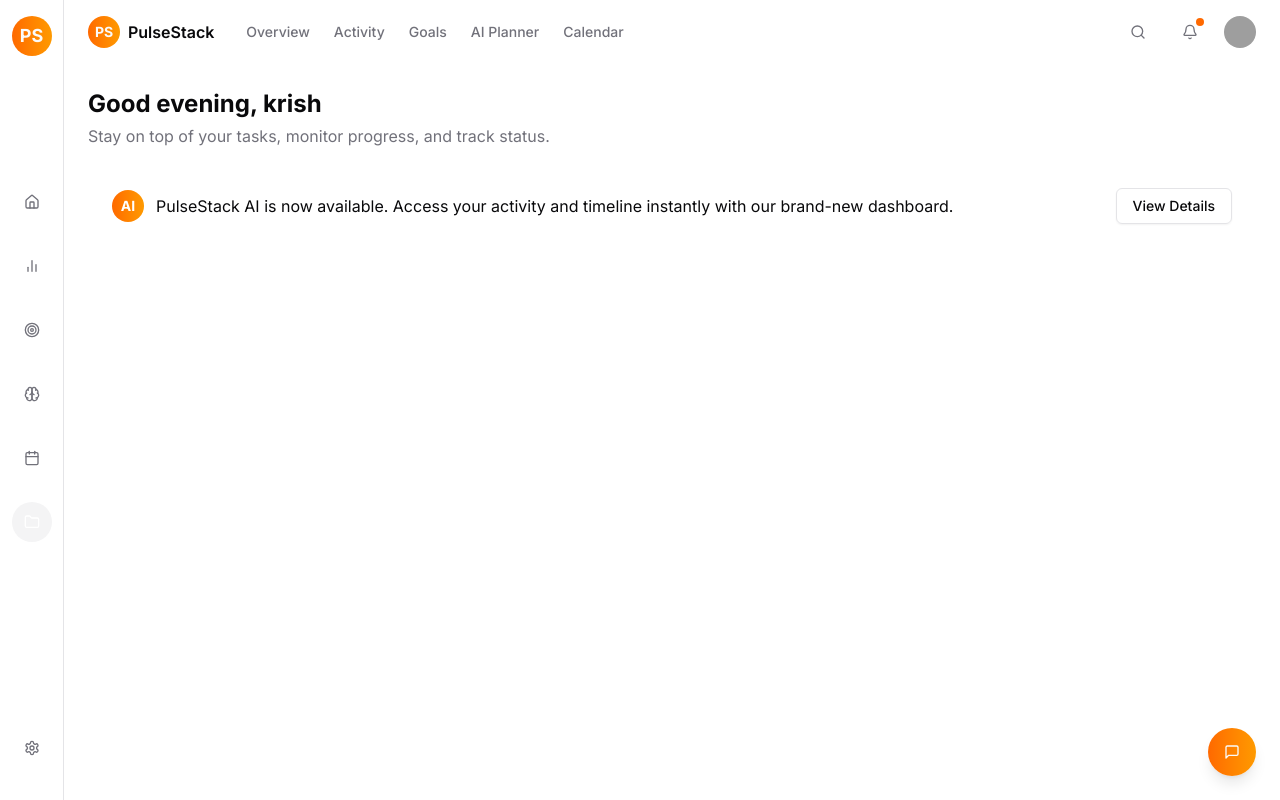
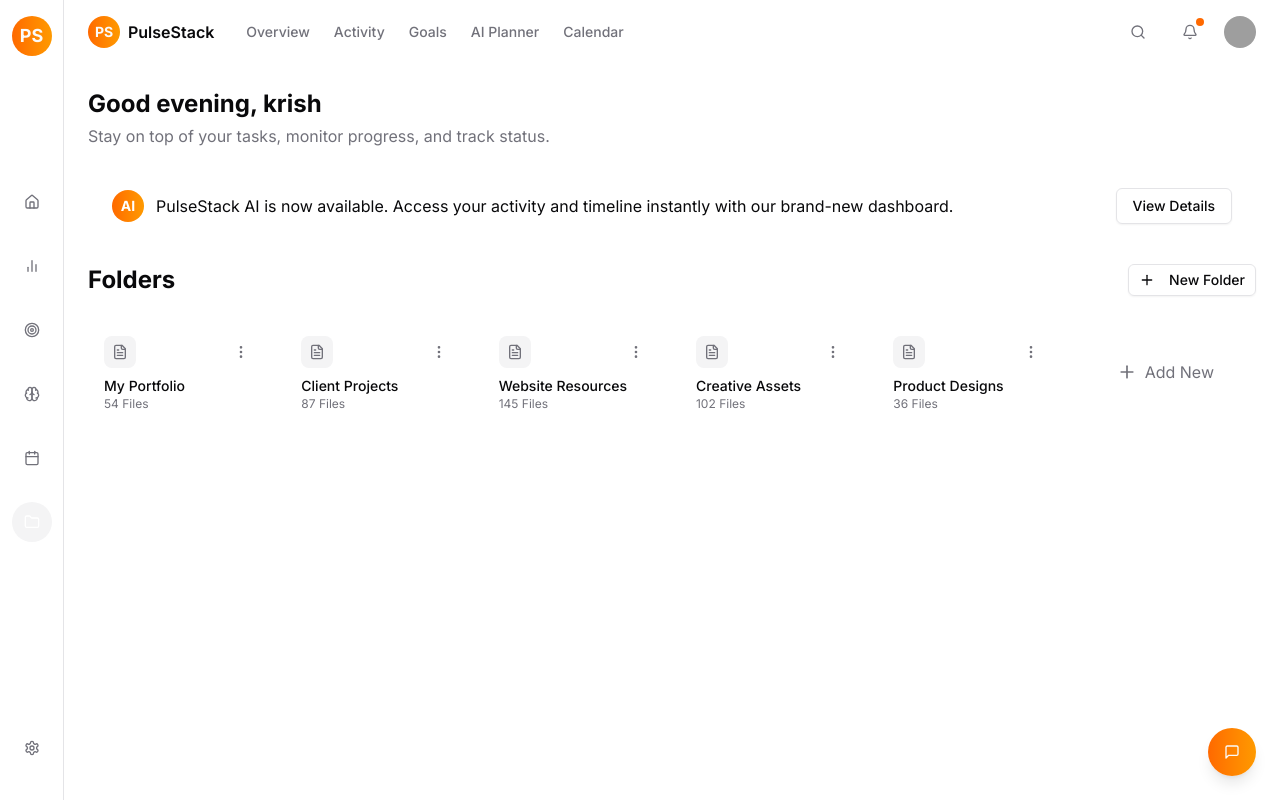
Before and after one commit to krishkumar1577/PulseStack, a Next.js app in the folder client/: page / in a window 1280 px wide. Both pictures are taken after a click on the button 31 px from the left and 522 px from the top of the page. Built offline with nearby package versions, Linux system fonts and the light colour scheme; grey boxes are pictures that could not be loaded.

Commit message:
feat: integrate folder context and provider, enhance dashboard and files page with folder functionality

```diff
--- a/client/src/components/dashboard/dashboard-content.tsx
+++ b/client/src/components/dashboard/dashboard-content.tsx
@@ -20,6 +20,7 @@ import { useState } from "react"
 import { NewActivityDialog } from "@/components/dashboard/new-activity-dialog"
 import { useActivityContext } from "@/contexts/activity-context"
 import { useEventContext } from "@/contexts/event-context"
+import { useFolderContext } from "@/contexts/folder-context"
 
 interface DashboardContentProps {
   setSelectedView?: (view: string) => void
@@ -30,6 +31,7 @@ export function DashboardContent({ setSelectedView }: DashboardContentProps) {
   const [boardView, setBoardView] = useState(false)
   const { activities, addActivity } = useActivityContext()
   const { events } = useEventContext()
+  const { folders } = useFolderContext()
 
   // Group activities by status for the kanban columns
   const taskColumns = [
@@ -141,11 +143,9 @@ export function DashboardContent({ setSelectedView }: DashboardContentProps) {
           </Button>
         </div>
         <div className="grid grid-cols-1 md:grid-cols-3 lg:grid-cols-6 gap-4">
-          <FolderCard count={54} title="My Portfolio" />
-          <FolderCard count={87} title="Client Projects" />
-          <FolderCard count={145} title="Website Resources" />
-          <FolderCard count={102} title="Creative Assets" />
-          <FolderCard count={36} title="Product Designs" />
+          {folders.map(folder => (
+            <FolderCard key={folder.id} count={folder.fileCount} title={folder.name} icon={folder.icon} />
+          ))}
           <div className="bg-card rounded-lg p-4 flex items-center justify-center cursor-pointer hover:bg-secondary/70 transition-colors h-[104px]">
             <div className="flex items-center gap-2 text-muted-foreground">
               <Plus className="h-5 w-5" />
--- a/client/src/components/dashboard/dashboard-sidebar.tsx
+++ b/client/src/components/dashboard/dashboard-sidebar.tsx
@@ -6,6 +6,7 @@ import { useTheme } from "next-themes"
 import { useRouter, usePathname } from "next/navigation"
 import { Button } from "@/components/ui/button"
 import { cn } from "@/lib/utils"
+import { useFolderContext } from "@/contexts/folder-context"
 
 interface DashboardSidebarProps {
   selectedView: string
@@ -14,6 +15,7 @@ interface DashboardSidebarProps {
 
 export function DashboardSidebar({ selectedView, setSelectedView }: DashboardSidebarProps) {
   const { theme, setTheme } = useTheme()
+  const { folders } = useFolderContext();
   const router = useRouter()
   const pathname = usePathname()
 
@@ -121,6 +123,22 @@ export function DashboardSidebar({ selectedView, setSelectedView }: DashboardSid
         />
       </div>
 
+      {/* Folder Bar Section
+      <div className="flex flex-col items-center gap-2 mt-8 px-2 w-full">
+        <div className="text-xs text-muted-foreground mb-2">Folders</div>
+        {folders.map(folder => (
+          <Button
+            key={folder.id}
+            variant="ghost"
+            size="icon"
+            className="w-full flex items-center justify-center mb-1"
+            title={folder.name}
+          >
+            {folder.icon || <Folder className="h-5 w-5 text-muted-foreground" />}
+          </Button>
+        ))}
+      </div> */}
+
       <div className="mt-auto flex flex-col items-center gap-6 mb-8">
         <SidebarIcon
           icon={<Settings className="h-5 w-5" />}
--- a/client/src/components/dashboard/dashboard.tsx
+++ b/client/src/components/dashboard/dashboard.tsx
@@ -12,12 +12,17 @@ import { SettingsPage } from "@/components/pages/settings-page"
 import { ChatWidget } from "@/components/dashboard/chat-widget"
 import { ActivityProvider } from "@/contexts/activity-context"
 import { EventProvider } from "@/contexts/event-context"
+import { FolderProvider } from "@/contexts/folder-context"
+import { FileProvider } from "@/contexts/file-context"
+import FilesPage from "@/components/pages/files-page"
 
 export function Dashboard() {
   const [selectedView, setSelectedView] = useState<string>("overview")
   const [chatOpen, setChatOpen] = useState<boolean>(false)
 
   return (
+    <FolderProvider>
+      <FileProvider>
         <ActivityProvider>
           <EventProvider>
             <div className="flex min-h-screen">
@@ -31,11 +36,14 @@ export function Dashboard() {
                 {selectedView === "ai-planner" && <AIPlannerPage />}
                 {selectedView === "calendar" && <CalendarPage />}
                 {selectedView === "settings" && <SettingsPage />}
+                {selectedView === "files" && <FilesPage />}
               </div>
 
               <ChatWidget isOpen={chatOpen} setIsOpen={setChatOpen} />
             </div>
           </EventProvider>
         </ActivityProvider>
+      </FileProvider>
+    </FolderProvider>
   )
 }
--- /dev/null
+++ b/client/src/components/pages/files-page.tsx
@@ -0,0 +1,48 @@
+"use client"
+
+import { useFolderContext } from "@/contexts/folder-context"
+import { Button } from "@/components/ui/button"
+import { Plus, MoreVertical, FileText } from "lucide-react"
+
+export default function FilesPage() {
+  const { folders } = useFolderContext()
+
+  return (
+    <div className="flex-1 overflow-auto px-6 pb-6">
+      <div className="flex items-center justify-between mb-6">
+        <h2 className="text-2xl font-bold">Folders</h2>
+        <Button variant="outline" size="sm">
+          <Plus className="h-4 w-4 mr-2" />
+          New Folder
+        </Button>
+      </div>
+      <div className="grid grid-cols-1 md:grid-cols-3 lg:grid-cols-6 gap-4">
+        {folders.map(folder => (
+          <div
+            key={folder.id}
+            className="bg-card rounded-lg p-4 flex flex-col h-[104px] hover:border-primary/20 hover:border transition-colors cursor-pointer"
+          >
+            <div className="flex items-center justify-between mb-2">
+              <div className="flex h-8 w-8 items-center justify-center rounded-lg bg-secondary">
+                {folder.icon || <FileText className="h-4 w-4 text-muted-foreground" />}
+              </div>
+              <Button variant="ghost" size="icon" className="h-6 w-6 text-muted-foreground hover:text-foreground">
+                <MoreVertical className="h-4 w-4" />
+              </Button>
+            </div>
+            <div className="mt-auto">
+              <div className="text-foreground font-medium text-sm">{folder.name}</div>
+              <div className="text-xs text-muted-foreground">{folder.fileCount} Files</div>
+            </div>
+          </div>
+        ))}
+        <div className="bg-card rounded-lg p-4 flex items-center justify-center cursor-pointer hover:bg-secondary/70 transition-colors h-[104px]">
+          <div className="flex items-center gap-2 text-muted-foreground">
+            <Plus className="h-5 w-5" />
+            <span>Add New</span>
+          </div>
+        </div>
+      </div>
+    </div>
+  )
+}
--- /dev/null
+++ b/client/src/contexts/file-context.tsx
@@ -0,0 +1,50 @@
+import React, { createContext, useContext, useState } from "react"
+
+export interface FileItem {
+  id: number
+  name: string
+  folderId: number
+  type: string // e.g. 'doc', 'pdf', etc.
+}
+
+interface FileContextType {
+  files: FileItem[]
+  addFile: (file: Omit<FileItem, "id">) => void
+  updateFile: (id: number, data: Partial<Omit<FileItem, "id">>) => void
+  deleteFile: (id: number) => void
+}
+
+const FileContext = createContext<FileContextType | undefined>(undefined)
+
+const initialFiles: FileItem[] = []
+
+export function FileProvider({ children }: { children: React.ReactNode }) {
+  const [files, setFiles] = useState<FileItem[]>(initialFiles)
+
+  const addFile = (file: Omit<FileItem, "id">) => {
+    setFiles(prev => [
+      ...prev,
+      { ...file, id: prev.length ? prev[prev.length - 1].id + 1 : 1 },
+    ])
+  }
+
+  const updateFile = (id: number, data: Partial<Omit<FileItem, "id">>) => {
+    setFiles(prev => prev.map(f => (f.id === id ? { ...f, ...data } : f)))
+  }
+
+  const deleteFile = (id: number) => {
+    setFiles(prev => prev.filter(f => f.id !== id))
+  }
+
+  return (
+    <FileContext.Provider value={{ files, addFile, updateFile, deleteFile }}>
+      {children}
+    </FileContext.Provider>
+  )
+}
+
+export function useFileContext() {
+  const ctx = useContext(FileContext)
+  if (!ctx) throw new Error("useFileContext must be used within FileProvider")
+  return ctx
+}
--- /dev/null
+++ b/client/src/contexts/folder-context.tsx
@@ -0,0 +1,56 @@
+import React, { createContext, useContext, useState } from "react"
+
+export interface Folder {
+  id: number
+  name: string
+  fileCount: number
+  icon?: React.ReactNode
+}
+
+interface FolderContextType {
+  folders: Folder[]
+  addFolder: (folder: Omit<Folder, "id">) => void
+  updateFolder: (id: number, data: Partial<Omit<Folder, "id">>) => void
+  deleteFolder: (id: number) => void
+}
+
+const FolderContext = createContext<FolderContextType | undefined>(undefined)
+
+const initialFolders: Folder[] = [
+  { id: 1, name: "My Portfolio", fileCount: 54 },
+  { id: 2, name: "Client Projects", fileCount: 87 },
+  { id: 3, name: "Website Resources", fileCount: 145 },
+  { id: 4, name: "Creative Assets", fileCount: 102 },
+  { id: 5, name: "Product Designs", fileCount: 36 },
+]
+
+export function FolderProvider({ children }: { children: React.ReactNode }) {
+  const [folders, setFolders] = useState<Folder[]>(initialFolders)
+
+  const addFolder = (folder: Omit<Folder, "id">) => {
+    setFolders(prev => [
+      ...prev,
+      { ...folder, id: prev.length ? prev[prev.length - 1].id + 1 : 1 },
+    ])
+  }
+
+  const updateFolder = (id: number, data: Partial<Omit<Folder, "id">>) => {
+    setFolders(prev => prev.map(f => (f.id === id ? { ...f, ...data } : f)))
+  }
+
+  const deleteFolder = (id: number) => {
+    setFolders(prev => prev.filter(f => f.id !== id))
+  }
+
+  return (
+    <FolderContext.Provider value={{ folders, addFolder, updateFolder, deleteFolder }}>
+      {children}
+    </FolderContext.Provider>
+  )
+}
+
+export function useFolderContext() {
+  const ctx = useContext(FolderContext)
+  if (!ctx) throw new Error("useFolderContext must be used within FolderProvider")
+  return ctx
+}
```
Lines whose indentation alone changed are shown as unchanged.
